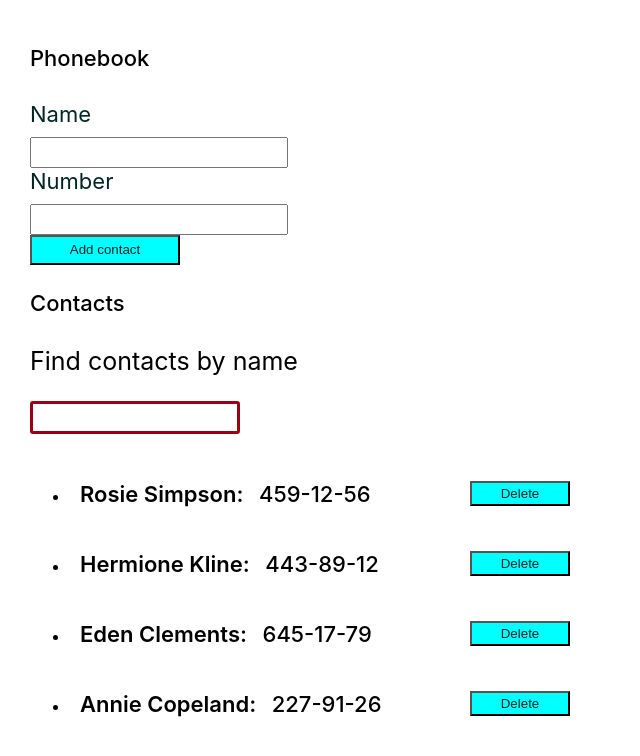
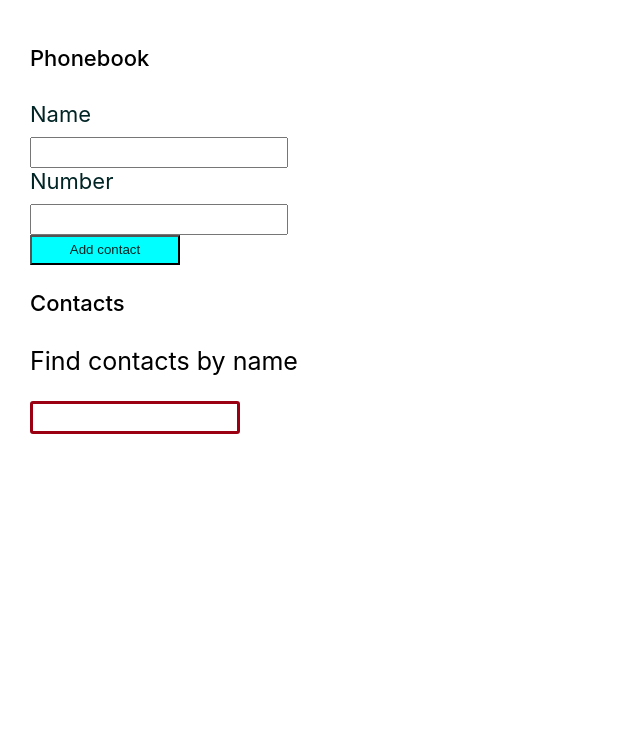
Before and after one commit to stanislav-kintoriak/goit-react-hw-04-phonebook, a React (Create React App) app: page / in a window 1280 px wide. Shown: the top 756 px of the page, without its empty margins (0-640 px from the left). Built offline with nearby package versions, Linux system fonts and the light colour scheme.

Commit message:
Commit 3
1) Did a functionality - contacts in the locale storage;

```diff
--- a/package.json
+++ b/package.json
@@ -7,6 +7,7 @@
     "@testing-library/jest-dom": "^5.16.3",
     "@testing-library/react": "^12.1.4",
     "@testing-library/user-event": "^13.5.0",
+    "nanoid": "^4.0.2",
     "react": "^18.1.0",
     "react-dom": "^18.1.0",
     "react-scripts": "5.0.1",
--- a/src/components/App.jsx
+++ b/src/components/App.jsx
@@ -10,12 +10,7 @@ import css from './App.module.css'
 export class App extends Component {
 
   state = {
-    contacts: [
-    {id: 'id-1', name: 'Rosie Simpson', number: '459-12-56'},
-    {id: 'id-2', name: 'Hermione Kline', number: '443-89-12'},
-    {id: 'id-3', name: 'Eden Clements', number: '645-17-79'},
-    {id: 'id-4', name: 'Annie Copeland', number: '227-91-26'},
-  ],
+    contacts: [],
     filter: '',
 }
 
@@ -37,6 +32,22 @@ export class App extends Component {
     }));
   }
 
+
+  componentDidMount() {
+    const localStorageItems = JSON.parse(localStorage.getItem('contacts'));
+    if (localStorageItems) {
+      this.setState({
+        contacts: localStorageItems,
+      });
+    }
+  }
+  componentDidUpdate(_, prevState) {
+    const contacts = JSON.stringify(this.state.contacts);
+
+    if (this.state.contacts !== prevState.contacts) {
+      localStorage.setItem('contacts', contacts);
+    }
+  }
 
   filterChangeHandler = e => {
     this.setState({ filter: e.currentTarget.value });
--- a/src/components/ContactsList/ListItem/ListItem.js
+++ b/src/components/ContactsList/ListItem/ListItem.js
@@ -22,7 +22,7 @@ export const ListItem = ({ giveContact:{ id, name, number }, giveDeleteContact }
 
 ListItem.propTypes = {
   giveDeleteContact: PropTypes.func.isRequired,
-  giveContacts: PropTypes.arrayOf(
+  giveContact: PropTypes.arrayOf(
     PropTypes.exact({
       id: PropTypes.string.isRequired,
       name: PropTypes.string.isRequired,
```
Also changed, not shown: 1 other file (tests, documents, lock files or other folders).
